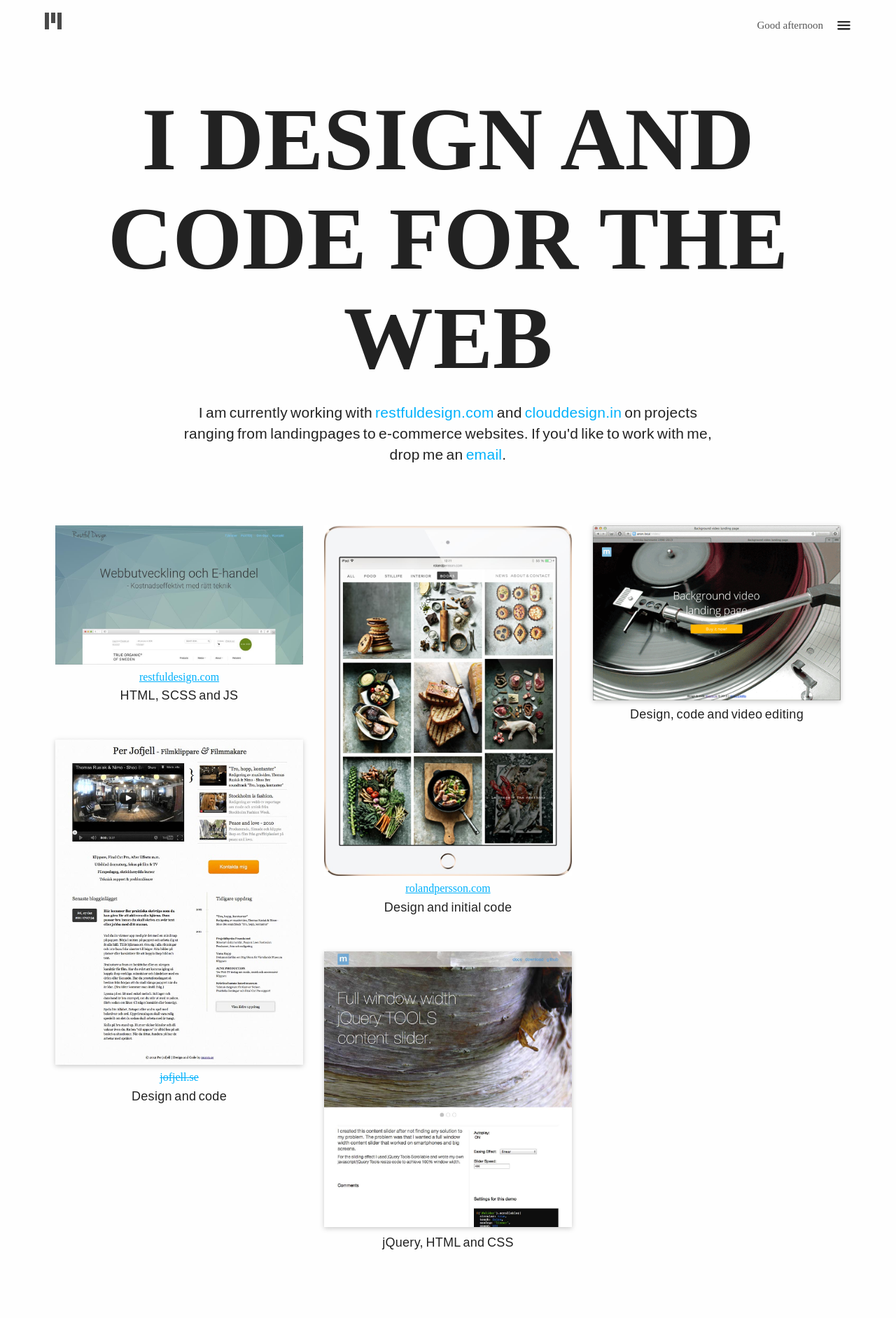
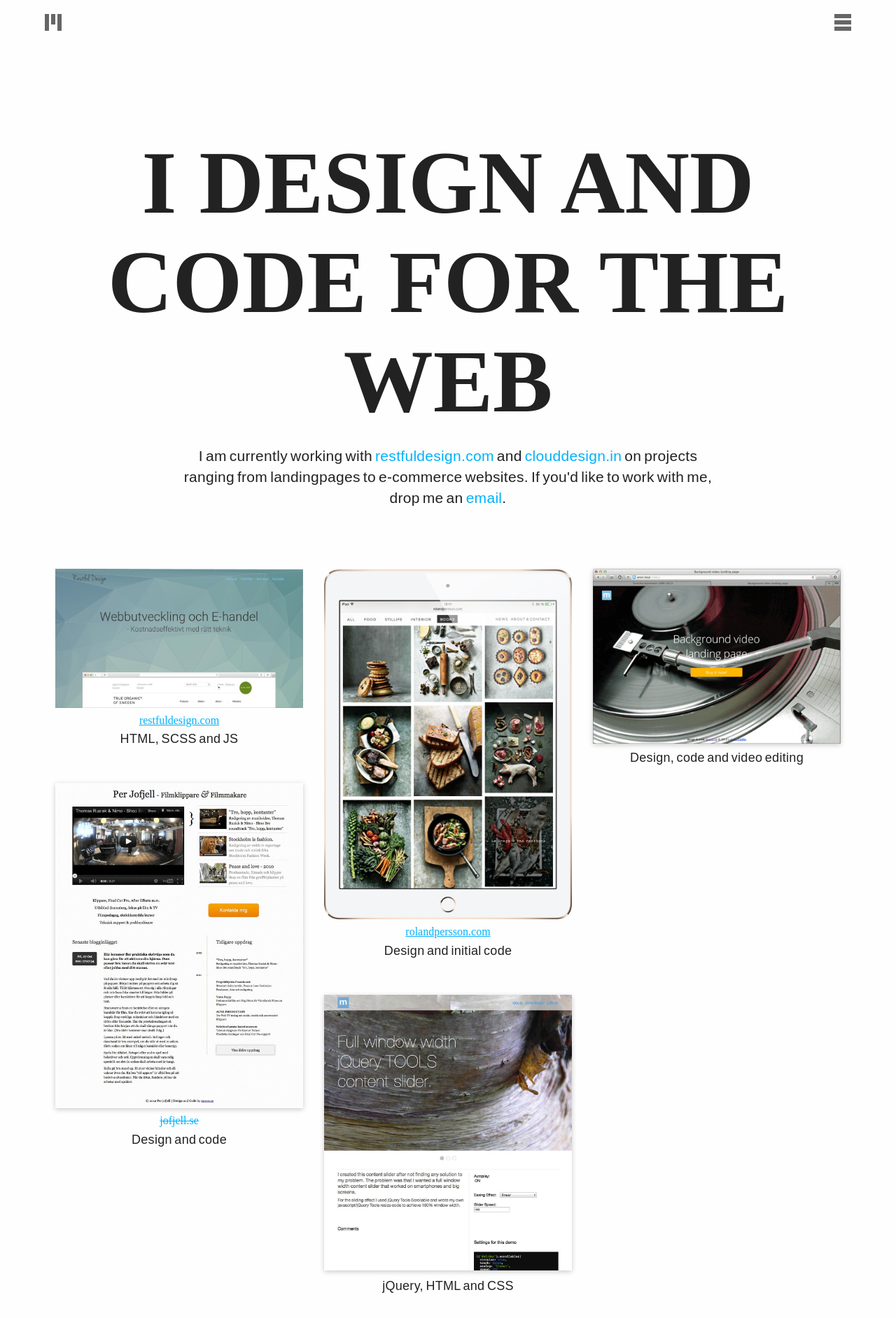
Before and after one commit to musca/koe.github.io, a Jekyll site: the page built from index.html, in a window 1280 px wide. Shown: the top 1884 px of the page at 70% size. Built offline with Jekyll 4.4.1, drawn with Linux system fonts in a browser that asks for light colours.

Commit message:
Add new menu icon

```diff
--- a/_layouts/default.html
+++ b/_layouts/default.html
@@ -60,20 +60,18 @@
           </p>
           <p>
             I would love to talk to you so join me in my <a href="https://gitter.im/musca/musca.github.io" target="_blank">Gitter channel</a> or send me a <script type="text/javascript">eval(unescape("%6a%78%77%69%71%32%39%3d%5b%27%25%36%62%25%36%66%25%36%35%27%2c%5b%27%25%37%33%25%36%35%27%2c%27%25%36%64%25%37%35%25%37%33%25%36%33%25%36%31%27%5d%2e%72%65%76%65%72%73%65%28%29%2e%6a%6f%69%6e%28%27%2e%27%29%5d%2e%6a%6f%69%6e%28%27%40%27%29%3b%65%66%6d%6f%72%35%38%3d%27%65%6d%61%69%6c%27%3b%64%6f%63%75%6d%65%6e%74%2e%77%72%69%74%65%28%65%66%6d%6f%72%35%38%2e%6c%69%6e%6b%28%27%6d%61%69%27%2b%27%6c%74%6f%3a%27%2b%6a%78%77%69%71%32%39%29%29%3b"));</script>
-
-
           </p>
         </li>
       </ul>
     </section>
     <header class="header content-wrapper">
-      <nav class="">
+      <nav>
         <a href="/" class="logo" data-pjax='content'>
-          <svg width="32" height="32" viewBox="0 0 32 32" xmlns="http://www.w3.org/2000/svg"><title>Rectangle 7</title><path d="M0 0h7.984v32H0V0zm24.016 0H32v32h-7.984V0zM12.008 0h7.984v20.098h-7.984V0z" fill="#4A4A4A" fill-rule="evenodd"/></svg>
+          <svg width="32" height="32" viewBox="0 0 32 32" xmlns="http://www.w3.org/2000/svg"><title>logo</title><path d="M0 0h7.984v32H0V0zm24.016 0H32v32h-7.984V0zM12.008 0h7.984v20.098h-7.984V0z" fill="#4A4A4A" fill-rule="evenodd"/></svg>
         </a>
-        <aside class="greeting"></aside>
-        <a href="" class="open-side-menu float-right margin-left">
-          <img width="" height="21" src="/dist/img/menu.svg" class="bag">
+        <a href="#menu" class="open-side-menu">
+          <svg width="24" height="24" viewBox="0 0 24 24" xmlns="http://www.w3.org/2000/svg"><title>menu</title><path d="M39 18v6H0v-6h39zm0-9v6H0V9h39zm0-9v6H0V0h39z" fill="#4A4A4A" fill-rule="evenodd"/></svg>
+          <!-- <img width="" height="21" src="/dist/img/menu.svg" class="bag"> -->
         </a>
       </nav>
     </header>
@@ -81,6 +79,7 @@
       {{ content }}
     </div>
     <footer class="footer more-margin-top more-padding-top content-wrapper">
+      <aside class="greeting"></aside>
       {% include footer.html %}
     </footer>
   </body>
--- a/dist/css/main.css
+++ b/dist/css/main.css
@@ -1,6 +1,7 @@
 @charset "UTF-8";
 #intro,.bob,body,footer,h1,h2,h3,h4{font-family:"Roboto Condensed",Inconsolata,Cutive,Menlo,Monaco,"Courier New" monospace}
-.flickrLoader,h1{position:relative}
+.flickrLoader,.header,h1{position:relative}
+.header aside,.uppercase{text-transform:uppercase}
 .post code,code{word-break:break-all}
 #comments a,.post blockquote{font-style:italic}
 #comments-form,.clear-both,.grid,.grid:after{clear:both}
@@ -26,7 +27,6 @@ body{line-height:1.43;-webkit-transition:opacity 1s linear;transition:opacity 1s
 #intro,.bob,footer,h1,h2,h3,h4{text-align:center}
 #intro a,.bob a,footer a,h1 a,h2 a,h3 a,h4 a{font-size:100%}
 h1{font-size:9.2em;padding-bottom:0;text-align:center;font-weight:700}
-.header,.header .logo,.header aside{position:absolute}
 h2{font-size:3.6em;padding-bottom:30px}
 h3{font-size:2.4em}
 h4{font-size:2.1em}
@@ -57,7 +57,6 @@ code{display:block;font-size:13px;line-height:1.2}
 .column,.pull-left{float:left}
 .clear:after,.clear:before{clear:both;content:"\0020";display:block;height:0;visibility:hidden}
 .justify{text-align:justify}
-.uppercase{text-transform:uppercase}
 .bold{font-weight:800}
 #header a:first-child,#rss{font-weight:700}
 .small-text{font-size:1.4em}
@@ -104,11 +103,19 @@ code{display:block;font-size:13px;line-height:1.2}
 .pull-right{float:right}
 .unit img{max-width:100%}
 .only-on-mobiles{display:none!important}
-.header{padding-top:1em;height:42px;line-height:42px;width:90%;top:0;left:5%;z-index:3}
-.logo,.white .logo{top:1em;left:0}
-.header aside{right:40px;top:1em;font-size:1.5em;color:#555}
-.logo svg{width:24px;height:24px}
-.white .logo{width:42px;height:42px;opacity:1;background-image:url(../img/logo-no-bg.svg);background-size:42px;background-repeat:no-repeat}
+.header{padding-top:2em;height:42px;width:90%;z-index:3}
+.header nav{position:inherit;height:inherit}
+.header .logo,.header .open-side-menu,.header aside{position:absolute}
+.header .logo{left:0}
+.header .logo svg{width:24px}
+.header aside{right:48px;line-height:24px;font-size:1.5em;color:#ccc}
+.header .open-side-menu{right:0;top:0}
+.header .open-side-menu svg{-webkit-transition:width .3s;transition:width .3s}
+.header .open-side-menu:hover svg{width:39px}
+.header a{height:24px}
+.header a svg{height:inherit}
+.header a svg>path{fill:#666}
+.white .logo svg>path{fill:#fafafa}
 .intro{position:relative;text-align:center}
 .overlay,.side-menu{position:fixed;bottom:0;height:100%;top:0}
 .intro h1{font-size:12.8em;line-height:1.11}
@@ -126,7 +133,6 @@ code{display:block;font-size:13px;line-height:1.2}
 .white aside,.white h1{color:#fcfcfc}
 .overlay-holder{opacity:0}
 .overlay{width:100%;opacity:.2;right:0;left:0;background-color:#111;z-index:2;-webkit-transition:opacity .2s ease-in-out;transition:opacity .2s ease-in-out}
-.open-side-menu{float:right;margin-top:10px}
 .side-menu{right:-252px;width:252px;background-color:#eee;overflow:hidden;-webkit-transition:-webkit-transform .25s linear;transition:-webkit-transform .25s linear;transition:transform .25s linear;transition:transform .25s linear,-webkit-transform .25s linear;z-index:3;-webkit-transform:translateX(0);-ms-transform:translateX(0);transform:translateX(0)}
 .post pre.terminal,.post pre.terminal code{background-color:#333}
 .side-menu-showing .content-wrapper,.side-menu-showing .side-menu{-webkit-transform:translateX(-252px);-ms-transform:translateX(-252px);transform:translateX(-252px)}
--- a/src/scss/_header.scss
+++ b/src/scss/_header.scss
@@ -1,39 +1,59 @@
 .header {
-  padding-top: 1em;
+  padding-top: $padding;
   height: 42px;
-  line-height: 42px;
-  position: absolute;
+  position: relative;
   width: 90%;
-  top: 0;
-  left: 5%;
   z-index: 3;
-  .logo, aside {
+  nav {
+    position: inherit;
+    height: inherit;
+  }
+  .logo,
+  aside,
+  .open-side-menu {
     position: absolute;
   }
+  .logo {
+    left: 0;
+    svg {
+      width: 24px;
+    }
+  }
   aside {
-    right: 40px;
-    top: 1em;
+    right: 48px;
+    line-height: 24px;
     font-size: 1.5em;
-    color: #555;
+    color: $grey;
+    text-transform: uppercase;
   }
-}
-.logo {
-  top: 1em;
-  left: 0;
-  svg {
-    width: 24px;
+  .open-side-menu {
+    right: 0;
+    top: 0;
+    svg {
+      transition: width .3s;
+    }
+    &:hover {
+      svg {
+        width: 39px;
+      }
+    }
+  }
+  a {
     height: 24px;
+    svg {
+      height: inherit;
+      > path {
+        fill: $logo-color;
+      }
+    }
   }
 }
 .white .logo {
-  width: 42px;
-  height: 42px;
-  top: 1em;
-  left: 0;
-  opacity: 1;
-  background-image: url(../img/logo-no-bg.svg);
-  background-size: 42px;
-  background-repeat: no-repeat;
+  svg {
+    > path {
+      fill: #fafafa;
+    }
+  }
 }
 .intro {
   position: relative;
--- a/src/scss/_variable.scss
+++ b/src/scss/_variable.scss
@@ -1,6 +1,7 @@
 $prim-font-stack:		'Roboto Condensed', 'Inconsolata','Cutive', 'Menlo', 'Monaco', 'Courier New' monospace;
 $sec-font-stack:		sans-serif, 'Cutive Mono', 'Menlo', 'Monaco', 'Courier New', monospace;
 $line-height:       1.6;
+$logo-color:        #666;
 $header-bg-color: 	#fbfbfb;
 $link-color:        #65C7FD;
 $grey:							#ccc;
--- a/src/scss/blog.scss
+++ b/src/scss/blog.scss
@@ -28,10 +28,6 @@
   -webkit-transition: opacity .2s ease-in-out;
      -moz-transition: opacity .2s ease-in-out;
           transition: opacity .2s ease-in-out;
-}
-.open-side-menu {
-  float: right;
-  margin-top: 10px;
 }
 .side-menu {
   position: fixed;
--- a/src/scss/main.scss
+++ b/src/scss/main.scss
@@ -19,7 +19,6 @@
 .b-lazy.b-loaded {
   opacity: 1;
 }
-
 .overlay-holder {
   opacity : 0;
 }
@@ -37,10 +36,6 @@
   -webkit-transition: opacity .2s ease-in-out;
      -moz-transition: opacity .2s ease-in-out;
           transition: opacity .2s ease-in-out;
-}
-.open-side-menu {
-  float: right;
-  margin-top: 10px;
 }
 .side-menu {
   position: fixed;
```
Also changed, not shown: _layouts/blog.html (+11 -8 lines), dist/css/blog.css (+16 -9 lines), dist/img/M-menu.svg (added), 2 other files.
